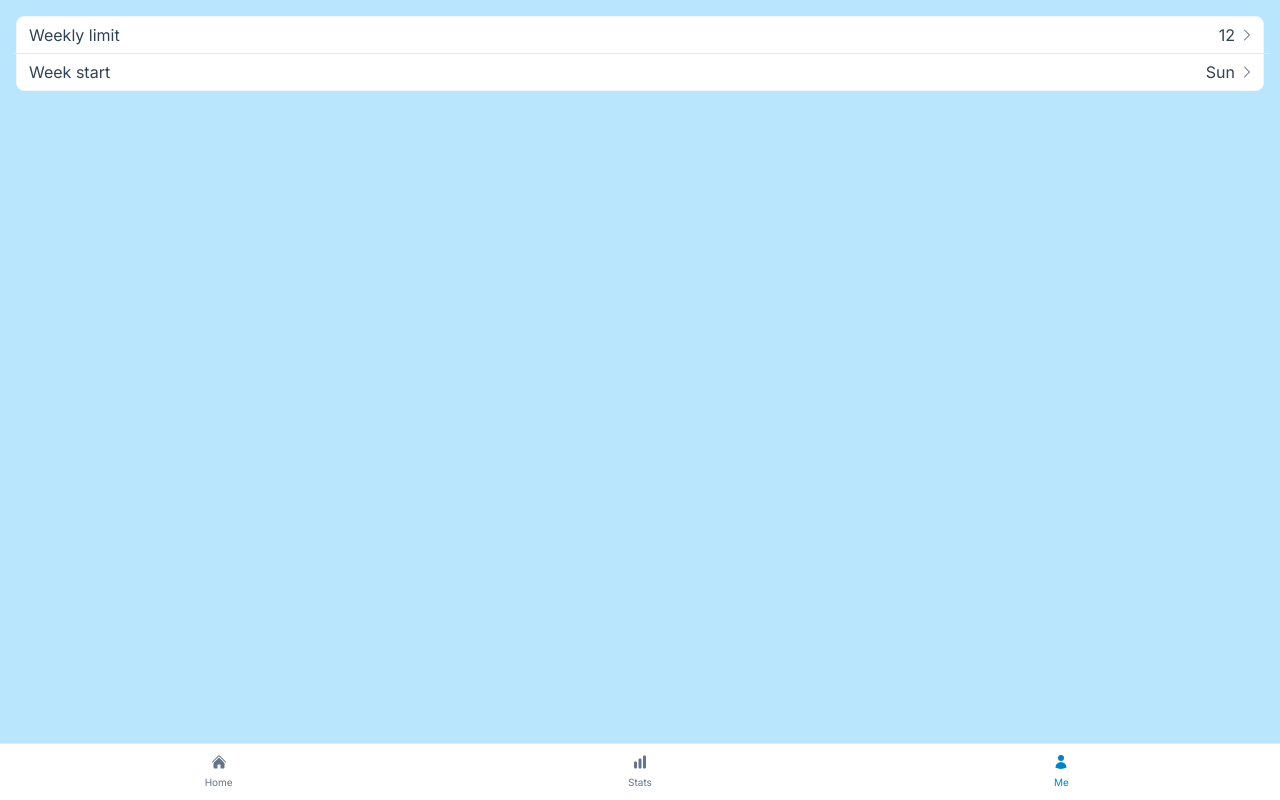
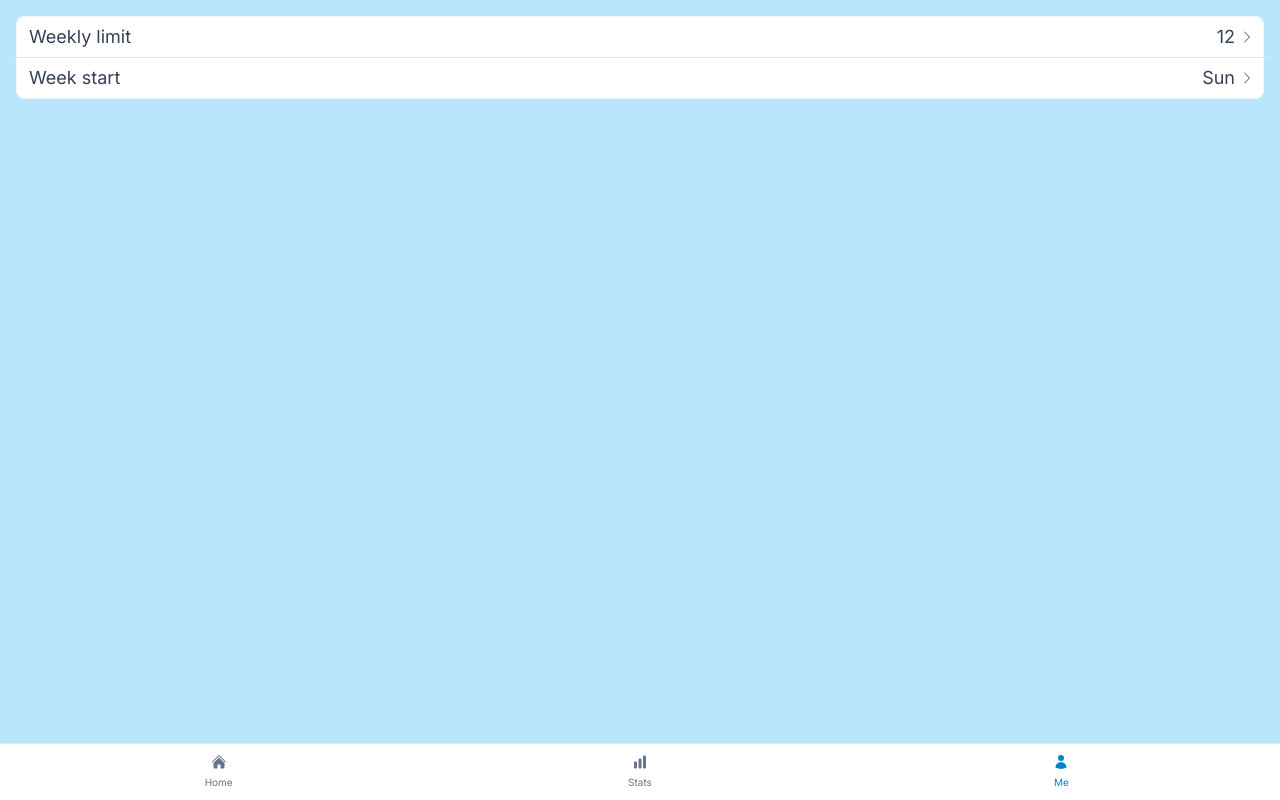
Before and after one commit to torufurukawa/under, a Next.js app: page /me in a window 1280 px wide. Built offline with nearby package versions, Linux system fonts and the light colour scheme.

Commit message:
Modify style

```diff
--- a/src/app/me/page.tsx
+++ b/src/app/me/page.tsx
@@ -21,7 +21,7 @@ function Card({ children }: { children: React.ReactNode }) {
 
 function Item({ label, val }: { label: string; val: string | number }) {
   return (
-    <div className="flex justify-between border-t first:border-0 py-1.5 text -mx-4 px-4">
+    <div className="flex justify-between border-t first:border-0 py-1.5 text-lg -mx-4 px-4">
       <div>{label}</div>
       <div className="flex justify-end">
         <div>{val}</div>
```
